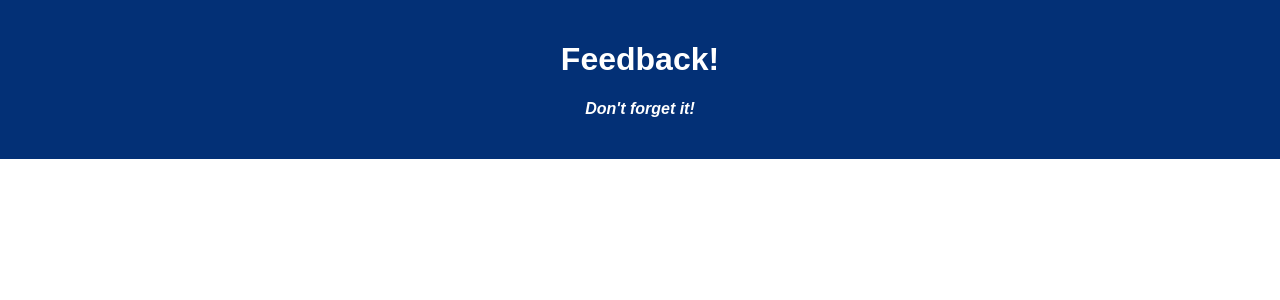
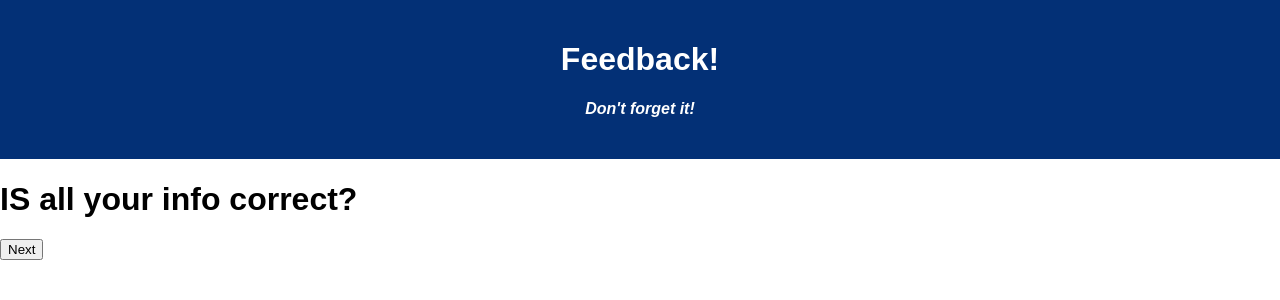
Before and after one commit to Proutyeahs/weekend-redux-feedback-loop, a React (Create React App) app: page /#/submit in a window 1280 px wide. Shown: the top 300 px of the page. Built offline with nearby package versions, Linux system fonts and the light colour scheme.

Commit message:
completed client side routing

```diff
--- a/src/components/App/App.jsx
+++ b/src/components/App/App.jsx
@@ -1,16 +1,40 @@
 import React from 'react';
 import axios from 'axios';
 import './App.css';
+import { HashRouter as Router, Route, Link } from 'react-router-dom';
+import Header from '../Header/Header';
+import Wack from '../Wack/Wack';
+import Feeling from '../Feeling/Feeling';
+import Understand from '../Understand/Understand';
+import Support from '../Support/Support';
+import Comment from '../Comment/Comment';
+import Submit from '../Submit/Submit';
+
 
 function App() {
 
   return (
-    <div className='App'>
-      <header className='App-header'>
-        <h1 className='App-title'>Feedback!</h1>
-        <h4>Don't forget it!</h4>
-      </header>
-    </div>
+    <Router>
+      <Header />
+      <Route path={'/'} exact>
+        <Wack />
+      </Route>
+      <Route path={'/feeling'}>
+        <Feeling />
+      </Route>
+      <Route path={'/understand'}>
+        <Understand />
+      </Route>
+      <Route path={'/support'}>
+        <Support />
+      </Route>
+      <Route path={'/comment'}>
+        <Comment />
+      </Route>
+      <Route path={'/submit'}>
+        <Submit />
+      </Route>
+    </Router >
   );
 }
 
--- /dev/null
+++ b/src/components/Comment/Comment.jsx
@@ -0,0 +1,21 @@
+import { useHistory } from "react-router-dom";
+
+function Comment() {
+
+    const history = useHistory()
+
+    const next = () => {
+        history.push('/submit')
+    }
+
+    return (
+        <>
+            <h1>add comments here</h1>
+            <form onSubmit={next}>
+                <button>Next</button>
+            </form>
+        </>
+    )
+}
+
+export default Comment
--- /dev/null
+++ b/src/components/Feeling/Feeling.jsx
@@ -0,0 +1,21 @@
+import { useHistory } from "react-router-dom";
+
+function Feeling() {
+
+    const history = useHistory()
+
+    const next = () => {
+        history.push('/understand')
+    }
+
+    return (
+        <>
+            <h1>how r u feeling</h1>
+            <form onSubmit={next}>
+                <button>Next</button>
+            </form>
+        </>
+    )
+}
+
+export default Feeling
--- /dev/null
+++ b/src/components/Header/Header.jsx
@@ -0,0 +1,12 @@
+function Header() {
+    return (
+        <div className='App'>
+            <header className='App-header'>
+                <h1 className='App-title'>Feedback!</h1>
+                <h4>Don't forget it!</h4>
+            </header>
+        </div>
+    )
+}
+
+export default Header
--- /dev/null
+++ b/src/components/Submit/Submit.jsx
@@ -0,0 +1,21 @@
+import { useHistory } from "react-router-dom";
+
+function Submit() {
+
+    const history = useHistory()
+
+    const next = () => {
+        history.push('/')
+    }
+
+    return (
+        <>
+            <h1>IS all your info correct?</h1>
+            <form onSubmit={next}>
+                <button>Next</button>
+            </form>
+        </>
+    )
+}
+
+export default Submit
--- /dev/null
+++ b/src/components/Support/Support.jsx
@@ -0,0 +1,21 @@
+import { useHistory } from "react-router-dom";
+
+function Support() {
+
+    const history = useHistory()
+
+    const next = () => {
+        history.push('/comment')
+    }
+
+    return (
+        <>
+            <h1>R u feeling supported</h1>
+            <form onSubmit={next}>
+                <button>Next</button>
+            </form>
+        </>
+    )
+}
+
+export default Support
--- /dev/null
+++ b/src/components/Understand/Understand.jsx
@@ -0,0 +1,21 @@
+import { useHistory } from "react-router-dom";
+
+function Understand() {
+
+    const history = useHistory()
+
+    const next = () => {
+        history.push('/support')
+    }
+
+    return (
+        <>
+            <h1>how well do u understand things</h1>
+            <form onSubmit={next}>
+                <button>Next</button>
+            </form>
+        </>
+    )
+}
+
+export default Understand
--- /dev/null
+++ b/src/components/Wack/Wack.jsx
@@ -0,0 +1,21 @@
+import { useHistory } from "react-router-dom";
+
+function Wack() {
+
+    const history = useHistory()
+
+    const next = () => {
+        history.push('/feeling')
+    }
+
+    return (
+        <>
+            <h1>Start assesment?</h1>
+            <form onSubmit={next}>
+                <button>Next</button>
+            </form>
+        </>
+    )
+}
+
+export default Wack
```
